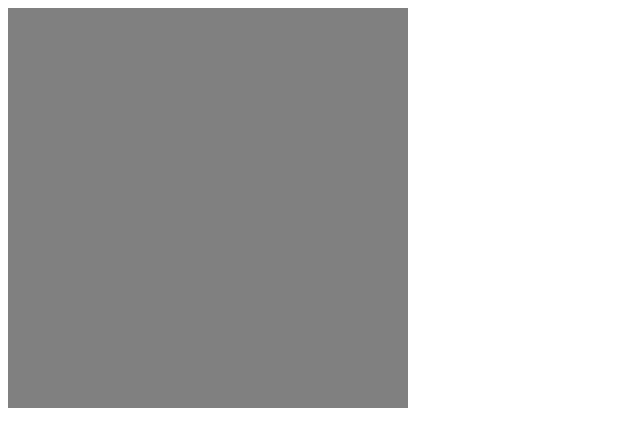
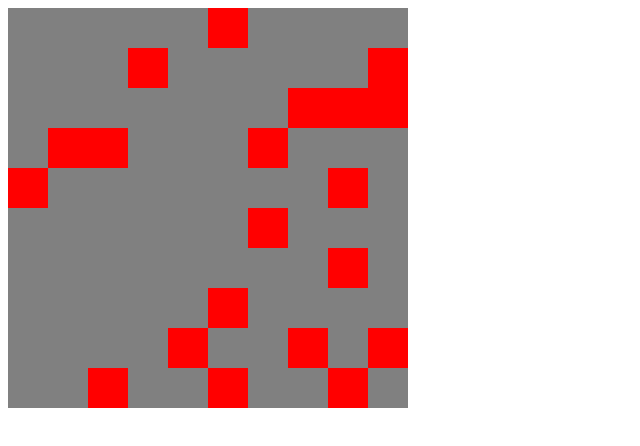
Before and after one commit to Nawarrr/Minesweeper, a plain HTML site: page index.html in a window 1280 px wide. Shown: the whole page, without its empty margins (0-640 px from the left). Drawn offline with Linux system fonts and the light colour scheme.

Commit message:
Local Commit

```diff
--- a/app.js
+++ b/app.js
@@ -2,15 +2,28 @@ document.addEventListener('DOMContentLoaded', () =>{
     const grid = document.querySelector('.grid')
 
     let width = 10
+    let bombs = 20
     let squares = []
     // Create Board
     function createBoard() {
+        // shuffle game array with bombs
+        const bombsArray = Array(bombs).fill('bomb')
+        const emptyArray = Array(width**2 - bombs).fill('empty')
+        const unShuffledArray = emptyArray.concat(bombsArray)
+        const shuffledArray = unShuffledArray.sort(()=>Math.random() - 0.5)
+
         for(let i=0 ; i<width*width ; i++) {
 
             const square = document.createElement('div')
             square.setAttribute('id' , i)
+            square.classList.add(shuffledArray[i])
             grid.appendChild(square)
             squares.push(square)
+        }
+
+        //addding numbers to the neigbhoring squares
+        for (let i = 0 ; i < squares.length ; i++) {
+
         }
     }
     createBoard()
--- a/style.css
+++ b/style.css
@@ -11,3 +11,6 @@
     width: 40px;
 
 }
+.bomb{
+    background-color: red;
+}
```
